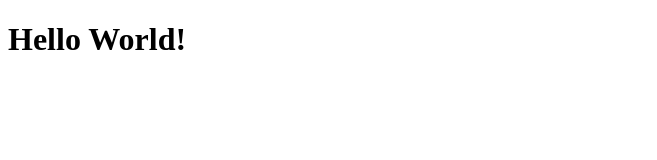
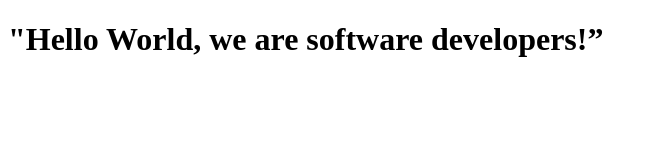
Before and after one commit to WilfredNtulis/microverseProject, a plain HTML site: page index.html in a window 1280 px wide. Shown: the whole page, without its empty margins (0-657 px from the left). Drawn offline with Linux system fonts and the light colour scheme.

Commit message:
Update index.html
changed index

```diff
--- a/index.html
+++ b/index.html
@@ -8,7 +8,7 @@
 
   <body>
     <script src="https://cdn.freecodecamp.org/testable-projects-fcc/v1/bundle.js"></script>
-    <h1>Hello World!</h1>
+    <h1>"Hello World, we are software developers!”</h1>
     <!--
 
     Hello Camper!
```
